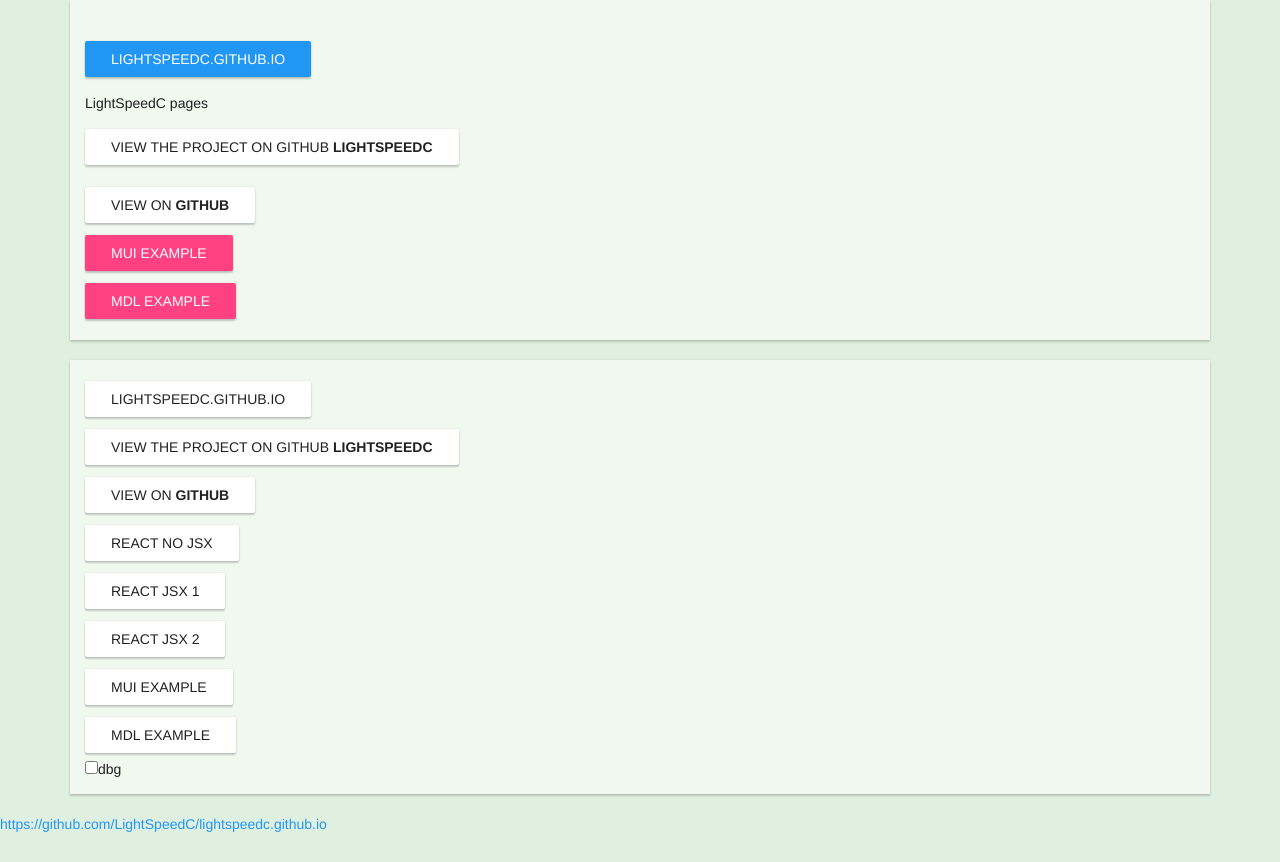
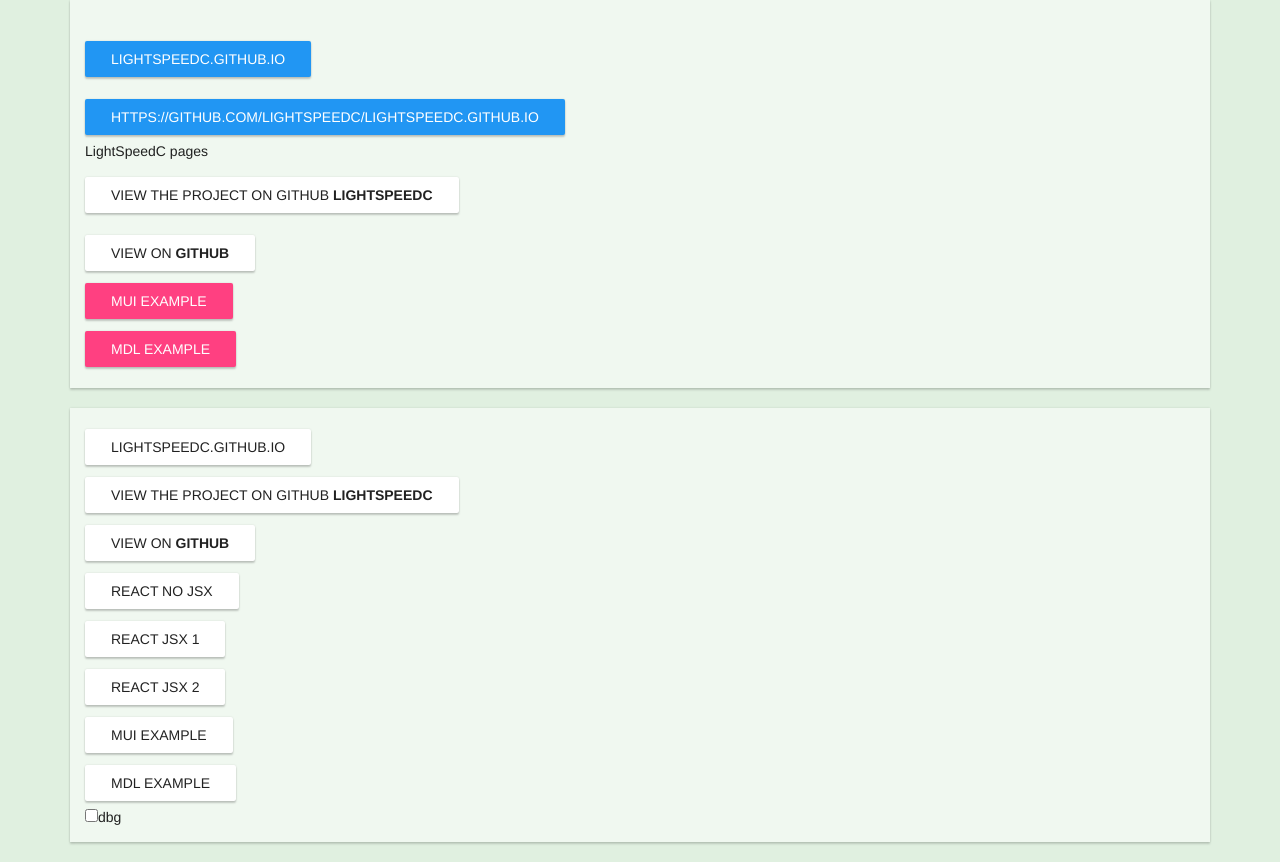
Before and after one commit to LightSpeedC/lightspeedc.github.com, a website: page index.html in a window 1280 px wide. Before the commit the page ends 834 px from the top, so only its background shows below. Drawn offline with Linux system fonts and the light colour scheme.

Commit message:
[update] index.html, run.cmd (iojs->node)

```diff
--- a/index.html
+++ b/index.html
@@ -24,6 +24,9 @@
 <h1>
 <a class="mui-btn mui-btn-primary mui-btn-raised" href="https://lightspeedc.github.io/">LightSpeedC.github.io</a>
 </h1>
+<div>
+<a class="mui-btn mui-btn-primary mui-btn-raised" href="https://github.com/LightSpeedC/lightspeedc.github.io">https://github.com/LightSpeedC/lightspeedc.github.io</a>
+</div>
 <p>LightSpeedC pages</p>
 <p class="view">
 <a class="mui-btn mui-btn-default mui-btn-raised" href="https://github.com/LightSpeedC">View the Project on GitHub <b>LightSpeedC</b></a>
@@ -40,7 +43,6 @@
 </div>
 <div id="$indexElement"></div>
 </div>
-<a href="https://github.com/LightSpeedC/lightspeedc.github.io">https://github.com/LightSpeedC/lightspeedc.github.io</a>
 </body>
 
 <script>var msie = false;</script>
```
Also changed, not shown: 1 other file.
